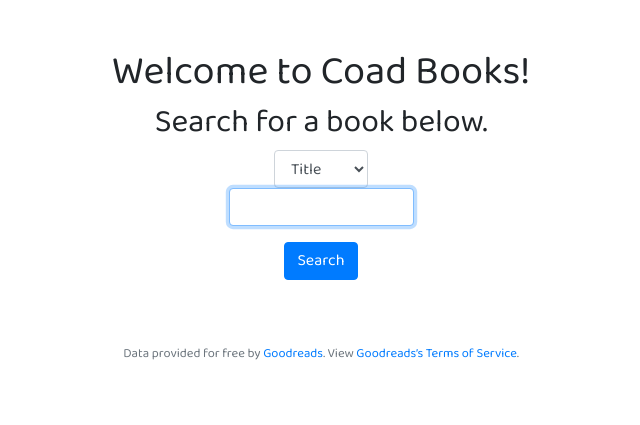
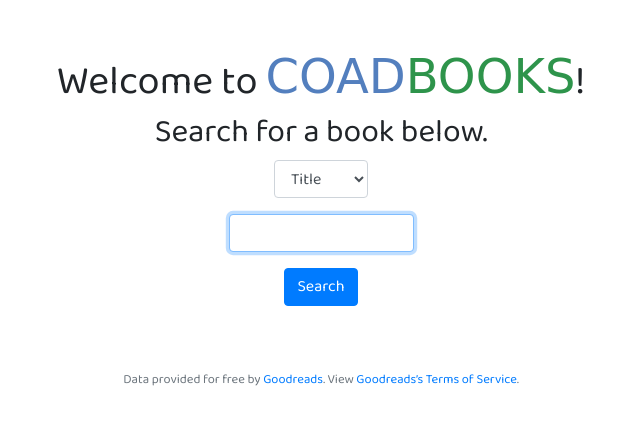
Before and after one commit to alecoad/project1-books, a Flask app: page / in a window 1280 px wide. Shown: the part 66-491 px from the top of the page, without its empty margins (319-959 px from the left). Run offline with Flask 2, Linux system fonts and the light colour scheme; the visitor is signed in with stand-in values (Sample User, id 1); some libraries are stand-ins or nearby versions; some web fonts are replaced.

Commit message:
Styling fixes

```diff
--- a/templates/index.html
+++ b/templates/index.html
@@ -5,12 +5,12 @@
 {% endblock %}
 
 {% block main %}
-    <h1>Welcome to Coad Books!</h1>
+    <h1>Welcome to <span class="blue">COAD</span><span class="green">BOOKS</span>!</h1>
     <h2>Search for a book below.</h2>
 
     <form action="{{ url_for('search') }}" method="post">
 
-        <div>
+        <div class="form-group">
             <select class="form-control" name="type">
                 <option>ISBN</option>
                 <option selected>Title</option>
```
